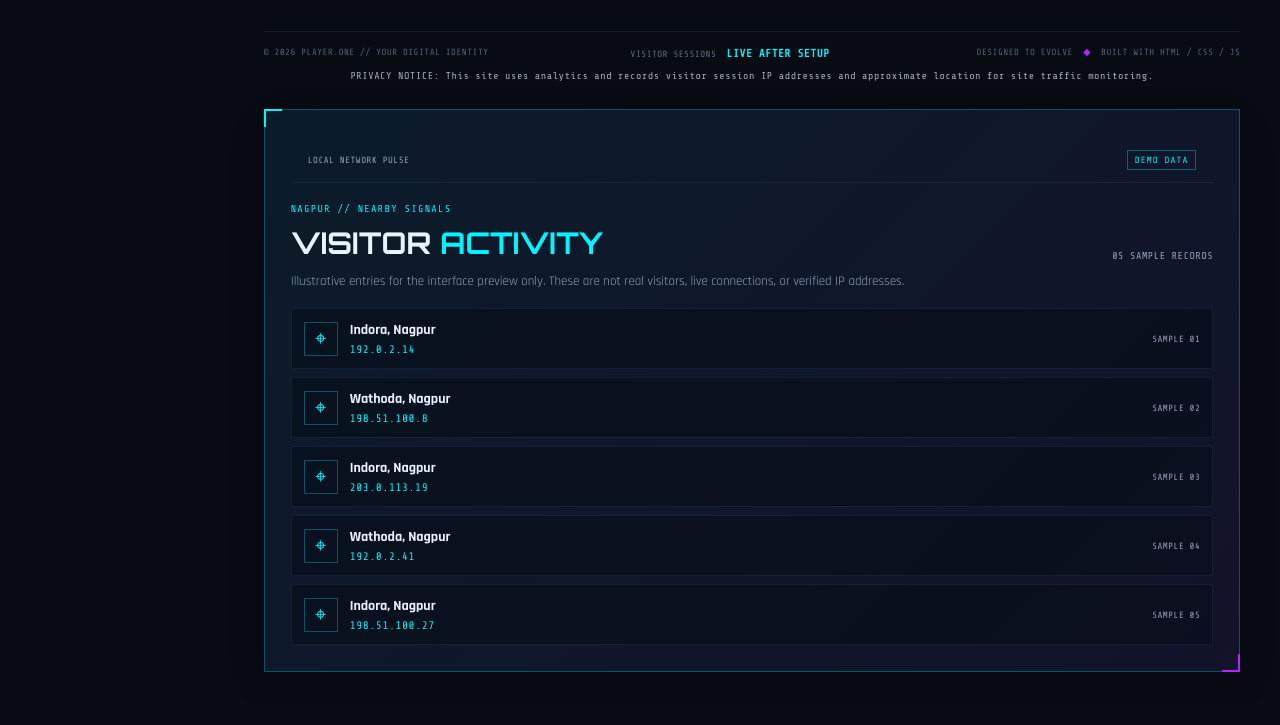
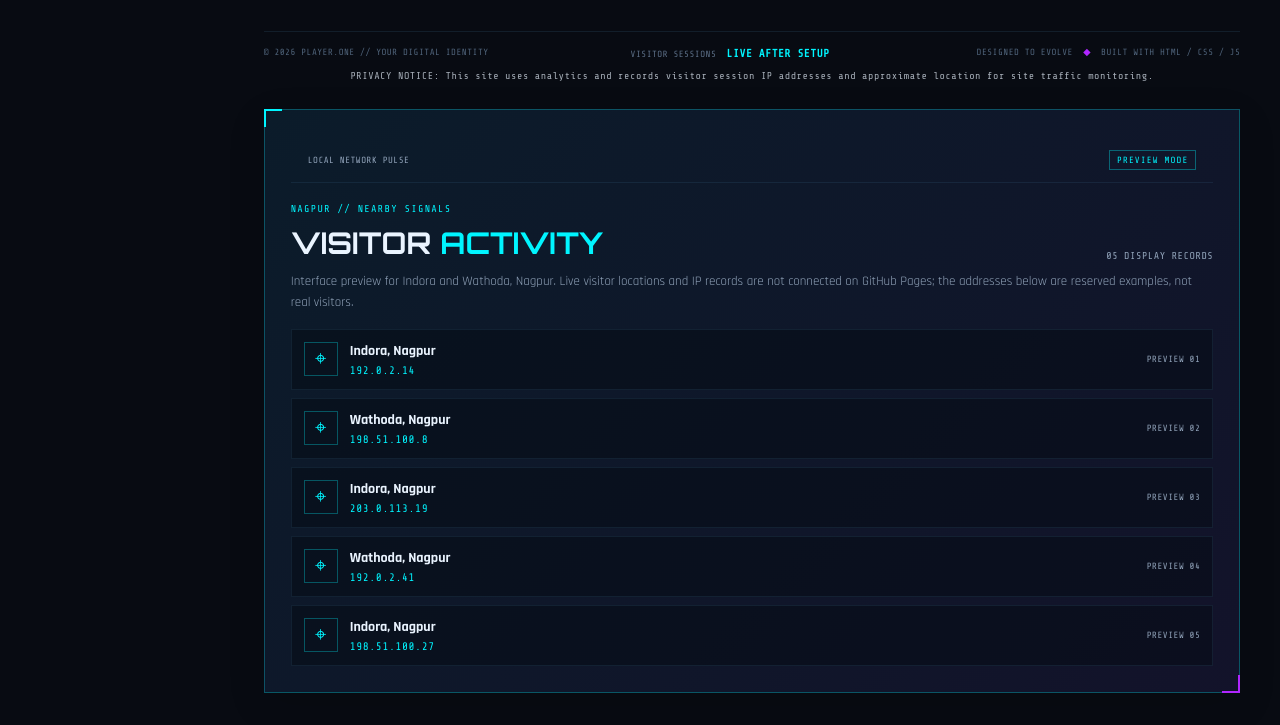
Before and after one commit to AnushkaPatil1107/Portfolio, a plain HTML site: page index.html in a window 1280 px wide. Shown: the part 832-1557 px from the top of the page. Before the commit the page ends 1536 px from the top, so only its background shows below. Drawn offline with nearby package versions, Linux system fonts and the light colour scheme; no server answers; files whose address does not match are found by name.

Commit message:
Polish visitor activity preview and clarify live analytics setup

```diff
--- a/index.html
+++ b/index.html
@@ -308,20 +308,20 @@
       <footer class="stage-footer mono"><span>© <span id="year"></span> PLAYER.ONE // YOUR DIGITAL IDENTITY</span><span class="visitor-counter" aria-live="polite">VISITOR SESSIONS <b id="visitor-count">—</b></span><span>DESIGNED TO EVOLVE <b>◆</b> BUILT WITH HTML / CSS / JS</span></footer>
       <p class="mono" style="font-size:10px;opacity:.7;text-align:center;margin:10px 0 0">PRIVACY NOTICE: This site uses analytics and records visitor session IP addresses and approximate location for site traffic monitoring.</p>
 
-    <!-- Nearby visitor activity demo panel -->
+    <!-- Visitor activity preview: connect a server-side analytics provider for verified live records. -->
     <section class="visitor-demo panel" aria-labelledby="visitor-demo-title">
-      <div class="panel-top mono"><span>LOCAL NETWORK PULSE</span><span class="demo-status">DEMO DATA</span></div>
+      <div class="panel-top mono"><span>LOCAL NETWORK PULSE</span><span class="demo-status">PREVIEW MODE</span></div>
       <div class="visitor-demo-heading">
         <div><p class="eyebrow">NAGPUR // NEARBY SIGNALS</p><h2 id="visitor-demo-title">VISITOR <span>ACTIVITY</span></h2></div>
-        <span class="visitor-demo-count mono">05 SAMPLE RECORDS</span>
+        <span class="visitor-demo-count mono">05 DISPLAY RECORDS</span>
       </div>
-      <p class="visitor-demo-note">Illustrative entries for the interface preview only. These are not real visitors, live connections, or verified IP addresses.</p>
+      <p class="visitor-demo-note">Interface preview for Indora and Wathoda, Nagpur. Live visitor locations and IP records are not connected on GitHub Pages; the addresses below are reserved examples, not real visitors.</p>
       <div class="visitor-demo-list">
-        <article class="visitor-demo-row"><span class="visitor-demo-pin" aria-hidden="true">⌖</span><div class="visitor-demo-place"><strong>Indora, Nagpur</strong><span class="mono">192.0.2.14</span></div><span class="visitor-demo-time mono">SAMPLE 01</span></article>
-        <article class="visitor-demo-row"><span class="visitor-demo-pin" aria-hidden="true">⌖</span><div class="visitor-demo-place"><strong>Wathoda, Nagpur</strong><span class="mono">198.51.100.8</span></div><span class="visitor-demo-time mono">SAMPLE 02</span></article>
-        <article class="visitor-demo-row"><span class="visitor-demo-pin" aria-hidden="true">⌖</span><div class="visitor-demo-place"><strong>Indora, Nagpur</strong><span class="mono">203.0.113.19</span></div><span class="visitor-demo-time mono">SAMPLE 03</span></article>
-        <article class="visitor-demo-row"><span class="visitor-demo-pin" aria-hidden="true">⌖</span><div class="visitor-demo-place"><strong>Wathoda, Nagpur</strong><span class="mono">192.0.2.41</span></div><span class="visitor-demo-time mono">SAMPLE 04</span></article>
-        <article class="visitor-demo-row"><span class="visitor-demo-pin" aria-hidden="true">⌖</span><div class="visitor-demo-place"><strong>Indora, Nagpur</strong><span class="mono">198.51.100.27</span></div><span class="visitor-demo-time mono">SAMPLE 05</span></article>
+        <article class="visitor-demo-row"><span class="visitor-demo-pin" aria-hidden="true">⌖</span><div class="visitor-demo-place"><strong>Indora, Nagpur</strong><span class="mono">192.0.2.14</span></div><span class="visitor-demo-time mono">PREVIEW 01</span></article>
+        <article class="visitor-demo-row"><span class="visitor-demo-pin" aria-hidden="true">⌖</span><div class="visitor-demo-place"><strong>Wathoda, Nagpur</strong><span class="mono">198.51.100.8</span></div><span class="visitor-demo-time mono">PREVIEW 02</span></article>
+        <article class="visitor-demo-row"><span class="visitor-demo-pin" aria-hidden="true">⌖</span><div class="visitor-demo-place"><strong>Indora, Nagpur</strong><span class="mono">203.0.113.19</span></div><span class="visitor-demo-time mono">PREVIEW 03</span></article>
+        <article class="visitor-demo-row"><span class="visitor-demo-pin" aria-hidden="true">⌖</span><div class="visitor-demo-place"><strong>Wathoda, Nagpur</strong><span class="mono">192.0.2.41</span></div><span class="visitor-demo-time mono">PREVIEW 04</span></article>
+        <article class="visitor-demo-row"><span class="visitor-demo-pin" aria-hidden="true">⌖</span><div class="visitor-demo-place"><strong>Indora, Nagpur</strong><span class="mono">198.51.100.27</span></div><span class="visitor-demo-time mono">PREVIEW 05</span></article>
       </div>
     </section>
 
```
